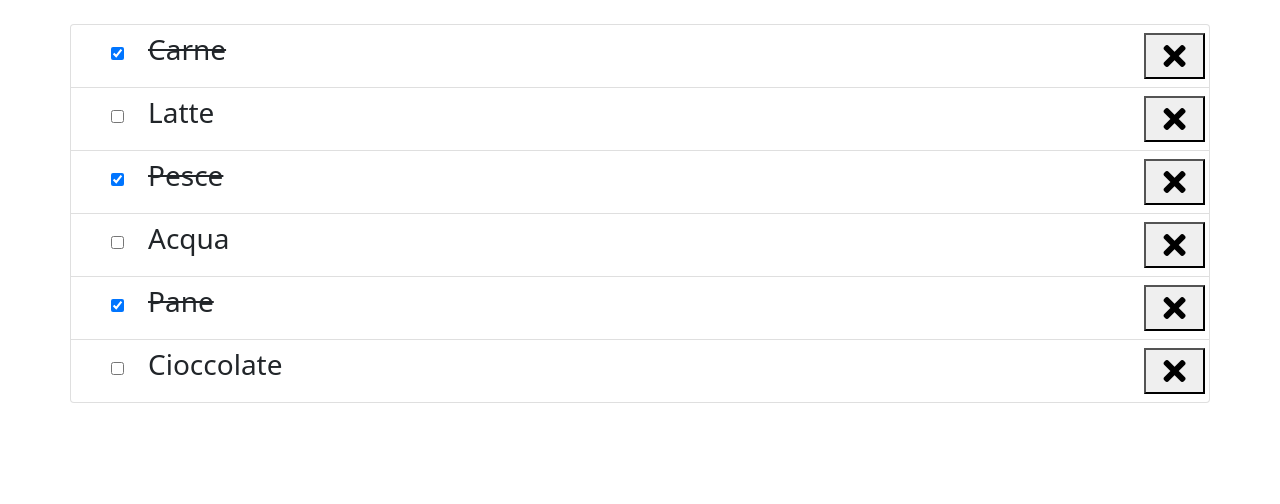
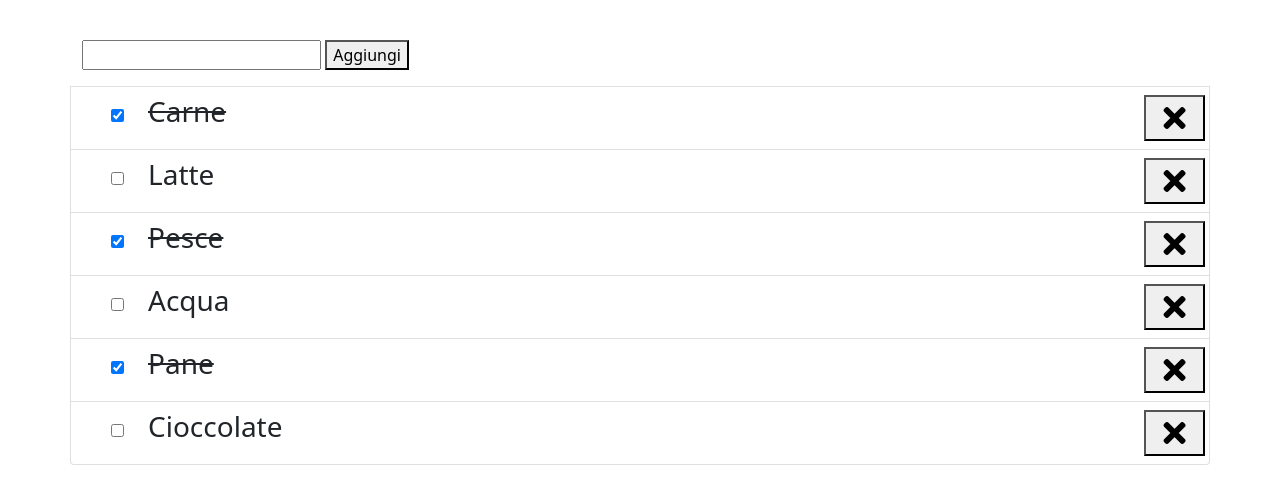
Before and after one commit to GiulioSpugnini/vue-todolist, a plain HTML site: page index.html in a window 1280 px wide. Drawn offline with nearby package versions, Linux system fonts and the light colour scheme.

Commit message:
added input text and button 'aggiungi'

```diff
--- a/index.html
+++ b/index.html
@@ -16,6 +16,10 @@
     <div id="root" class="my-4">
         <div class="container">
             <ul class="list-group row justify-content-between">
+                <div class="col-12 py-3">
+                    <input v-model="inputText" type="text">
+                    <button>Aggiungi</button>
+                </div>
                 <li v-for="(item, index) in items" class="col-12 list-group-item">
                     <div class="row justify-content-between">
                         <h3 class="col-11 flex-grow-1 d-inline" :class="{active: isActive, 'isDone': item.done}"> <input class="mx-4" v-model='item.done' type="checkbox" id=''>{{item.text}}</h3>
--- a/js/script.js
+++ b/js/script.js
@@ -4,6 +4,7 @@ Vue.config.devtools = true;
 const app = new Vue({
     el: ' #root',
     data: {
+        inputText: '',
         items: [{
                 text: 'Carne',
                 done: true,
```
